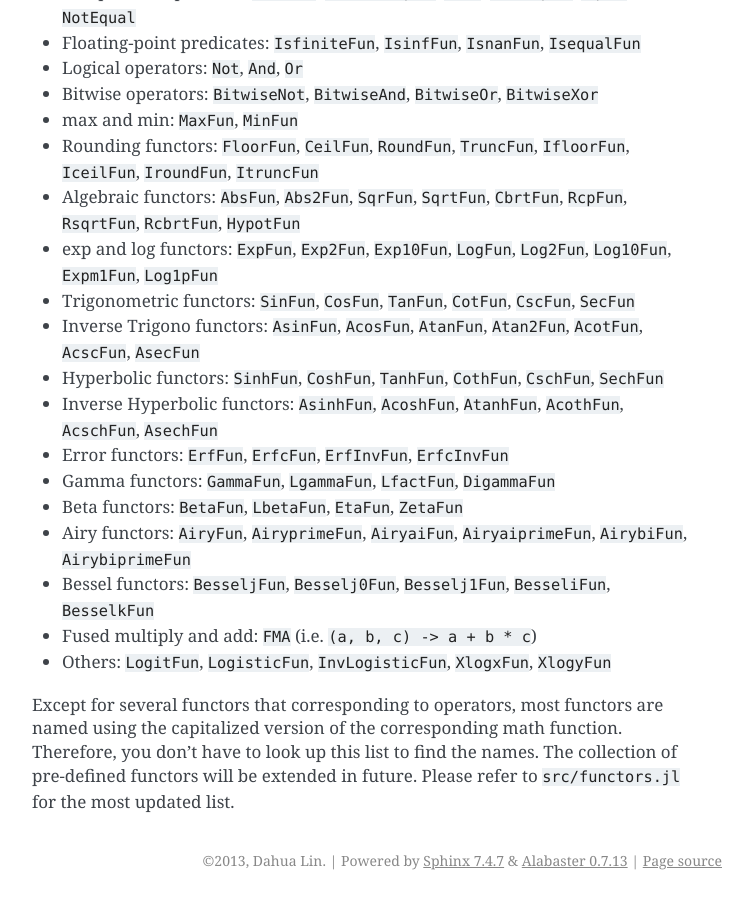
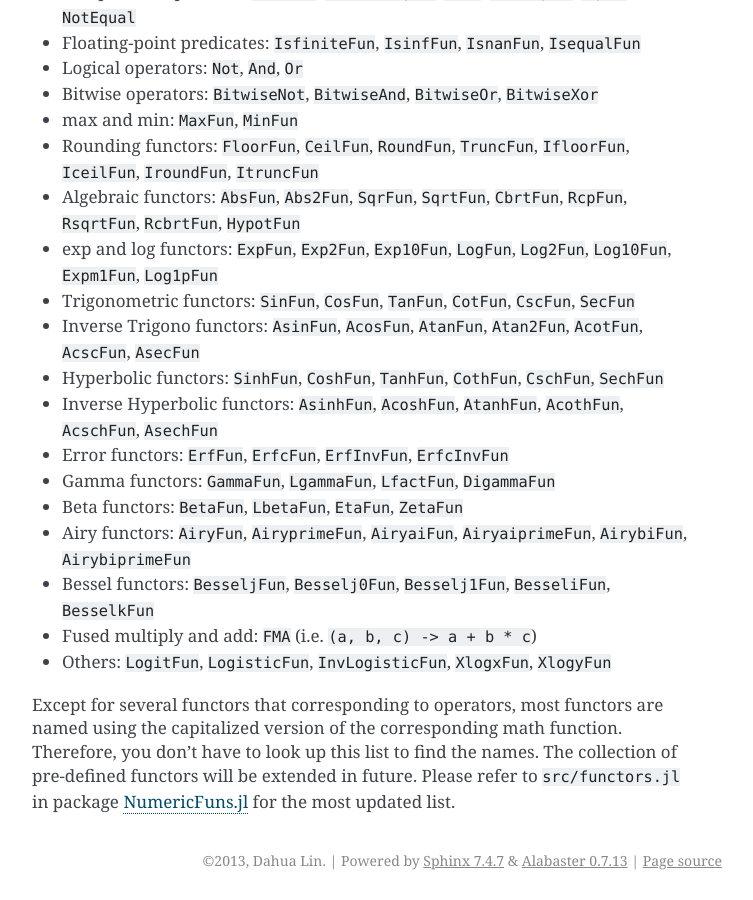
Before and after one commit to lindahua/NumericExtensions.jl, a Sphinx documentation site: the page built from doc/source/functors.rst, in a window 1280 px wide and 900 px high, scrolled down 1820 px. Shown: the whole window, without its empty margins (388-1141 px from the left). Built offline with Sphinx 7.4.7, drawn with Linux system fonts in a browser that asks for light colours; formulas are drawn with MathJax 3.

Commit message:
updates ref to functors.jl pointing to the new NumericFuns.jl package
updates ref to functors.jl pointing to the new NumericFuns.jl package

```diff
--- a/doc/source/functors.rst
+++ b/doc/source/functors.rst
@@ -102,4 +102,4 @@ Pre-defined functors
 * Fused multiply and add: ``FMA`` (i.e. ``(a, b, c) -> a + b * c``)
 * Others: ``LogitFun``, ``LogisticFun``, ``InvLogisticFun``, ``XlogxFun``, ``XlogyFun``
 
-Except for several functors that corresponding to operators, most functors are named using the capitalized version of the corresponding math function. Therefore, you don't have to look up this list to find the names. The collection of pre-defined functors will be extended in future. Please refer to ``src/functors.jl`` for the most updated list.
+Except for several functors that corresponding to operators, most functors are named using the capitalized version of the corresponding math function. Therefore, you don't have to look up this list to find the names. The collection of pre-defined functors will be extended in future. Please refer to ``src/functors.jl`` in package `NumericFuns.jl <https://github.com/lindahua/NumericFuns.jl>`_ for the most updated list.
```
